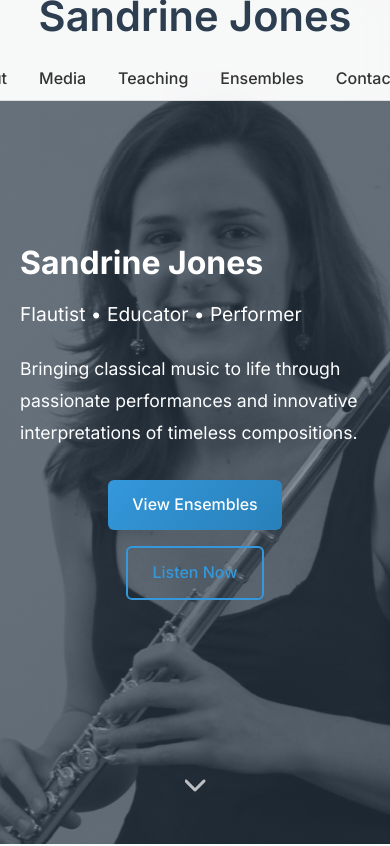
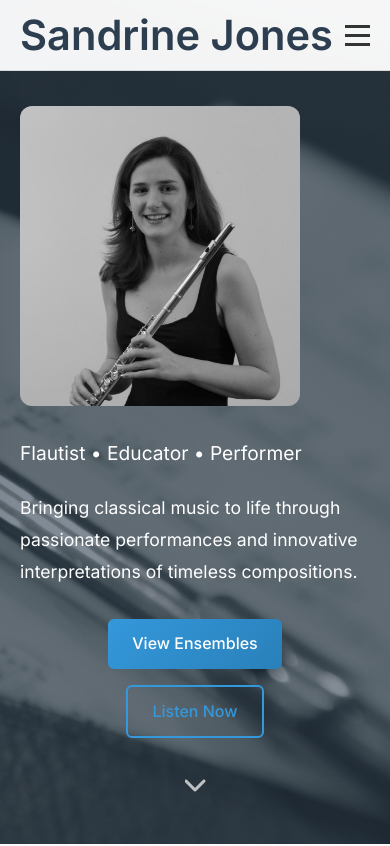
Before and after one commit to jonathandhill/flute, a website: page index.html in a window 390 px wide. Shown: the top 846 px of the page. Drawn offline with Linux system fonts and the light colour scheme.

Commit message:
added background img to hero, added profile pic, removed hero title

```diff
--- a/index.html
+++ b/index.html
@@ -56,7 +56,7 @@
     <section id="home" class="hero">
       <div class="hero-content">
         <div class="hero-text">
-          <h1 class="hero-title">Sandrine Jones</h1>
+          <!-- <h1 class="hero-title">Sandrine Jones</h1> -->
           <p class="hero-subtitle">Flautist • Educator • Performer</p>
           <p class="hero-description">
             Bringing classical music to life through passionate performances and
@@ -66,6 +66,13 @@
             <a href="#ensembles" class="btn btn-primary">View Ensembles</a>
             <a href="#media" class="btn btn-secondary">Listen Now</a>
           </div>
+        </div>
+        <div class="hero-image">
+          <img
+            src="images/hero-background.jpg"
+            alt="Sandrine Jones playing flute"
+
+          />
         </div>
       </div>
       <div class="scroll-indicator">
@@ -156,8 +163,9 @@
                 <p class="year">All Ages & Abilities</p>
                 <p>
                   My primary aim as a music teacher is to help foster a love of
-              music in people's lives. I tailor my lessons to the individuals I
-              teach and am happy to teach children and adults of all abilities.
+                  music in people's lives. I tailor my lessons to the
+                  individuals I teach and am happy to teach children and adults
+                  of all abilities.
                 </p>
               </div>
               <div class="teaching-item">
@@ -168,8 +176,8 @@
                 <p class="institution">Royal Academy of Music</p>
                 <p class="year">Postgraduate Student</p>
                 <p>
-              Currently studying flute at the Royal Academy of Music, continuing
-              my musical development and education.
+                  Currently studying flute at the Royal Academy of Music,
+                  continuing my musical development and education.
                 </p>
               </div>
               <div class="teaching-item">
@@ -180,8 +188,9 @@
                 <p class="institution">Multiple Schools</p>
                 <p class="year">Current</p>
                 <p>
-              Flute teacher at James Allen's Girls' School, Notre Dame School
-              and James Allen's Saturday School for the Performing Arts.
+                  Flute teacher at James Allen's Girls' School, Notre Dame
+                  School and James Allen's Saturday School for the Performing
+                  Arts.
                 </p>
               </div>
               <div class="teaching-item">
@@ -192,8 +201,8 @@
                 <p class="institution">Wimbledon High School</p>
                 <p class="year">Head of Junior Music</p>
                 <p>
-              Most recently served as Head of Junior Music and Performance at
-              Wimbledon High School, with years of experience in music
+                  Most recently served as Head of Junior Music and Performance
+                  at Wimbledon High School, with years of experience in music
                   education.
                 </p>
               </div>
@@ -231,8 +240,8 @@
                   <p class="ensemble-style">Classical & Contemporary</p>
                   <p>
                     Dynamic duo performances combining the lyrical qualities of
-                flute with the rich textures of guitar, spanning classical to
-                modern pop and folk compositions.
+                    flute with the rich textures of guitar, spanning classical
+                    to modern pop and folk compositions.
                   </p>
                 </div>
               </div>
@@ -263,8 +272,8 @@
                   <p class="ensemble-style">Classical</p>
                   <p>
                     Rich ensemble sound featuring four flutes, performing works
-                specifically composed for flute quartet as well as arrangements
-                of classical pieces.
+                    specifically composed for flute quartet as well as
+                    arrangements of classical pieces.
                   </p>
                 </div>
               </div>
@@ -276,7 +285,6 @@
             </div>
           </div>
         </section>
-
 
         <!-- <div class="tab-content" id="photos">
           <div class="media-grid">
@@ -333,8 +341,6 @@
         </div>
       </div>
     </section>
-
-
 
     <!-- Contact Section -->
     <section id="contact" class="contact">
--- a/styles.css
+++ b/styles.css
@@ -189,6 +189,18 @@ h6 {
   transition: 0.3s;
 }
 
+.hamburger.active .bar:nth-child(2) {
+  opacity: 0;
+}
+
+.hamburger.active .bar:nth-child(1) {
+  transform: translateY(8px) rotate(45deg);
+}
+
+.hamburger.active .bar:nth-child(3) {
+  transform: translateY(-8px) rotate(-45deg);
+}
+
 /* Hero Section */
 .hero {
   min-height: 100vh;
@@ -199,7 +211,7 @@ h6 {
   overflow: hidden;
   background:
     linear-gradient(rgb(44 62 80 / 60%), rgb(44 62 80 / 60%)),
-    url('images/hero-background.jpg');
+    url('images/flute-hero.jpg');
   background-size: cover;
   background-position: 75% 0;
   background-repeat: no-repeat;
@@ -214,7 +226,7 @@ h6 {
   margin: 0 auto;
   padding: 0 20px;
   display: grid;
-  grid-template-columns: 1fr;
+  grid-template-columns: 1fr 1fr;
   gap: 4rem;
   align-items: center;
   position: relative;
@@ -255,7 +267,20 @@ h6 {
 }
 
 .hero-image {
-  display: none;
+  display: block;
+  width: 80%;
+  height: 100%;
+  min-height: 500px;
+  border-radius: 12px;
+  overflow: hidden;
+  position: relative;
+}
+
+.hero-image img {
+  width: 100%;
+  height: 100%;
+  object-fit: cover;
+  object-position: right;
 }
 
 .scroll-indicator {
@@ -966,19 +991,30 @@ h6 {
 /* Responsive Design */
 @media (width <= 768px) {
   .hamburger {
-    display: none;
+    display: flex;
+  }
+
+  .nav-container {
+    height: 70px;
+    flex-direction: row;
+    justify-content: space-between;
   }
 
   .nav-menu {
-    position: static;
-    flex-direction: row;
-    background-color: transparent;
-    width: auto;
+    position: fixed;
+    left: -100%;
+    top: 70px;
+    flex-direction: column;
+    background-color: white;
+    width: 100%;
     text-align: center;
-    transition: none;
-    box-shadow: none;
-    padding: 0;
-    margin-top: 1rem;
+    transition: 0.3s;
+    box-shadow: 0 10px 27px rgb(0 0 0 / 5%);
+    padding: 2rem 0;
+  }
+
+  .nav-menu.active {
+    left: 0;
   }
 
   .nav-menu.active {
@@ -989,6 +1025,11 @@ h6 {
     grid-template-columns: 1fr;
     text-align: center;
     gap: 2rem;
+  }
+
+  .hero-image {
+    min-height: 300px;
+    order: -1;
   }
 
   .hero-title {
```
Also changed, not shown: images/flute-hero.jpg (added). Lines whose indentation alone changed are shown as unchanged.
